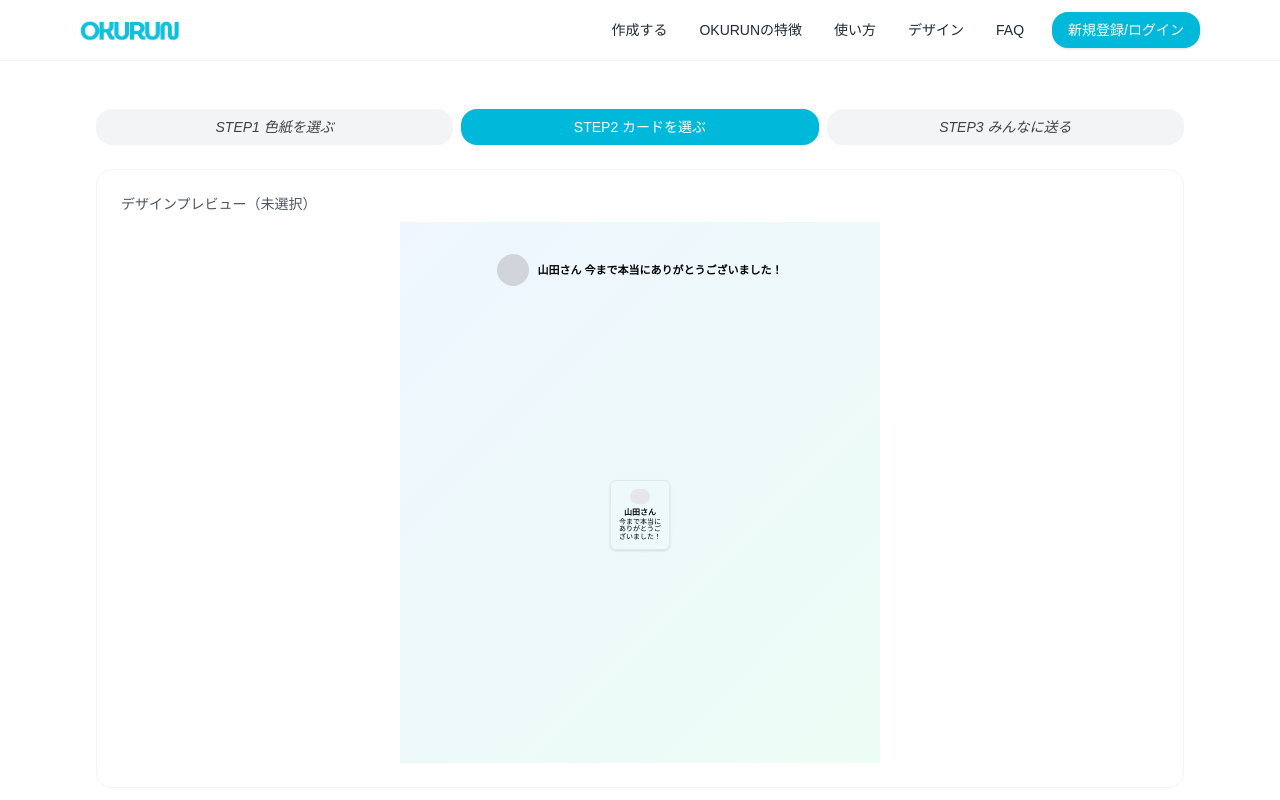
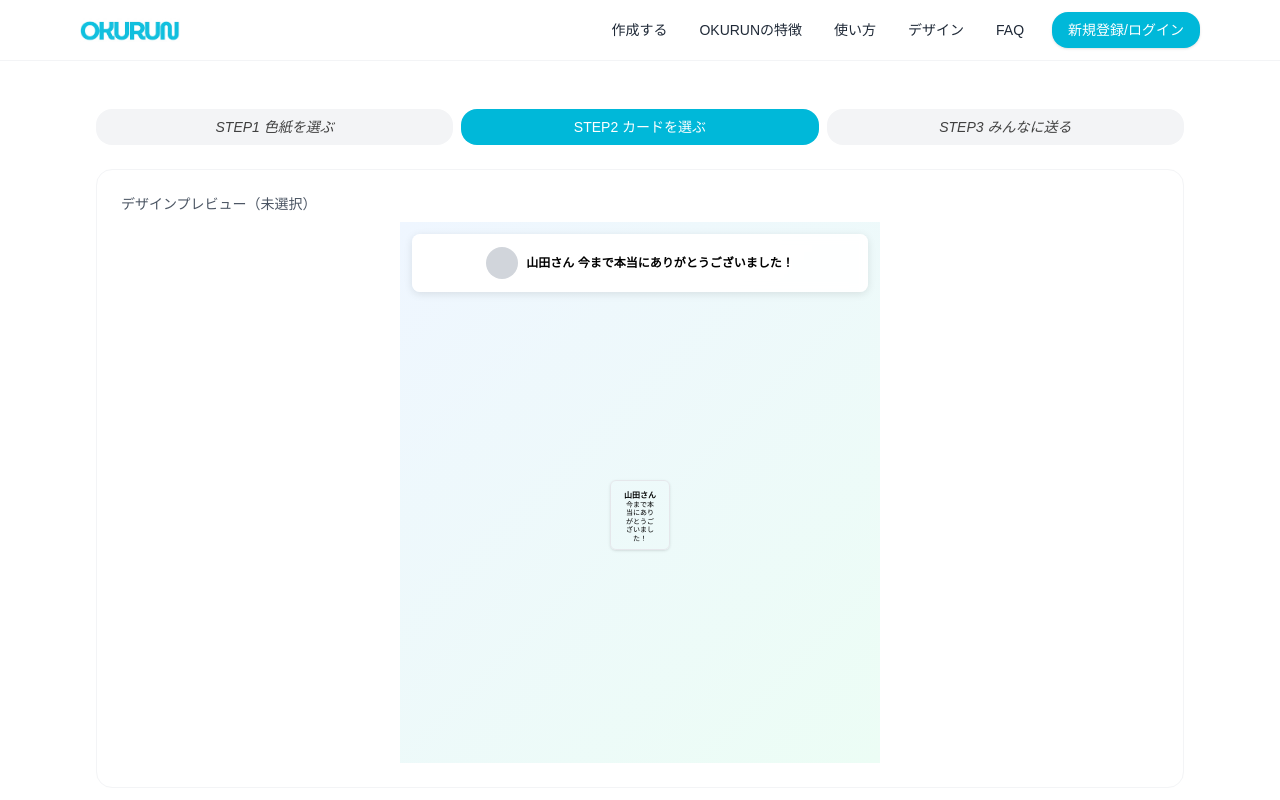
Before and after one commit to takumitennis/okurun, a Next.js app: page /new/card in a window 1280 px wide. Shown: the top 800 px of the page. Built offline with nearby package versions, Linux system fonts and the light colour scheme.

Commit message:
fix(text): add semi-transparent background to top banner and improve text visibility in cards

```diff
--- a/components/board/PreviewBoard.tsx
+++ b/components/board/PreviewBoard.tsx
@@ -88,10 +88,17 @@ export default function PreviewBoard({ src, cardType, bannerText = "", messages
       )}
 
       {/* 上部バナー（送り先の写真＋一言） */}
-      <div className="absolute left-3 right-3 top-4 px-3 py-3 flex items-center justify-center gap-2" style={{ paddingTop: '16px', paddingBottom: '12px' }}>
+      <div className="absolute left-3 right-3 top-3 px-4 py-3 flex items-center justify-center gap-2 rounded-lg" style={{
+        paddingTop: '12px',
+        paddingBottom: '12px',
+        backgroundColor: 'rgba(255, 255, 255, 0.95)',
+        backdropFilter: 'blur(4px)',
+        border: '1px solid rgba(255, 255, 255, 0.8)',
+        boxShadow: '0 2px 8px rgba(0, 0, 0, 0.1)'
+      }}>
         {/* eslint-disable-next-line @next/next/no-img-element */}
         {mounted && photo ? <img src={photo} alt="" className="rounded-full h-8 w-8 object-cover" /> : <div className="h-8 w-8 rounded-full" style={{ backgroundColor: '#d1d5db' }} />}
-        <div className="text-[11px] font-semibold leading-tight whitespace-nowrap overflow-hidden text-ellipsis" style={{ color: '#000000', lineHeight: '1.3' }}>
+        <div className="text-[12px] font-semibold leading-tight text-center" style={{ color: '#000000', lineHeight: '1.4' }}>
           {combined}
         </div>
       </div>
@@ -140,10 +147,10 @@ export default function PreviewBoard({ src, cardType, bannerText = "", messages
                             ) : (
                               <div className="h-5 w-5 rounded-full mb-1" style={{ backgroundColor: '#e5e7eb' }} />
                             )}
-                            <div className="text-[8px] font-semibold leading-tight text-center" style={{ color: '#000000', lineHeight: '1.2' }}>
+                            <div className="text-[8px] font-semibold leading-tight text-center px-1" style={{ color: '#000000', lineHeight: '1.3', wordBreak: 'break-all' }}>
                               {recipient}
                             </div>
-                            <div className="text-[7px] leading-tight text-center" style={{ color: '#000000', lineHeight: '1.1' }}>
+                            <div className="text-[7px] leading-tight text-center px-1" style={{ color: '#000000', lineHeight: '1.2', wordBreak: 'break-all' }}>
                               {headline}
                             </div>
                           </>
@@ -157,10 +164,10 @@ export default function PreviewBoard({ src, cardType, bannerText = "", messages
                                 <div className="h-2.5 w-2.5 rounded-full" style={{ backgroundColor: '#FF6B6B' }} />
                               </div>
                             )}
-                            <div className="text-[8px] font-semibold leading-tight text-center" style={{ color: '#000000', lineHeight: '1.2' }}>
+                            <div className="text-[8px] font-semibold leading-tight text-center px-1" style={{ color: '#000000', lineHeight: '1.3', wordBreak: 'break-all' }}>
                               {messages[globalIndex - 1].name}
                             </div>
-                            <div className="text-[7px] leading-tight text-center" style={{ color: '#000000', lineHeight: '1.1' }}>
+                            <div className="text-[7px] leading-tight text-center px-1" style={{ color: '#000000', lineHeight: '1.2', wordBreak: 'break-all' }}>
                               {messages[globalIndex - 1].message}
                             </div>
                           </>
@@ -170,10 +177,10 @@ export default function PreviewBoard({ src, cardType, bannerText = "", messages
                             <div className="h-5 w-5 rounded-full mb-1 flex items-center justify-center" style={{ backgroundColor: 'rgba(255,107,107,0.2)' }}>
                               <div className="h-2.5 w-2.5 rounded-full" style={{ backgroundColor: '#FF6B6B' }} />
                             </div>
-                            <div className="text-[8px] font-semibold leading-tight text-center" style={{ color: '#000000', lineHeight: '1.2' }}>
+                            <div className="text-[8px] font-semibold leading-tight text-center px-1" style={{ color: '#000000', lineHeight: '1.3', wordBreak: 'break-all' }}>
                               田中さん
                             </div>
-                            <div className="text-[7px] leading-tight text-center" style={{ color: '#000000', lineHeight: '1.1' }}>
+                            <div className="text-[7px] leading-tight text-center px-1" style={{ color: '#000000', lineHeight: '1.2', wordBreak: 'break-all' }}>
                               お疲れ様でした！
                             </div>
                           </>
```
